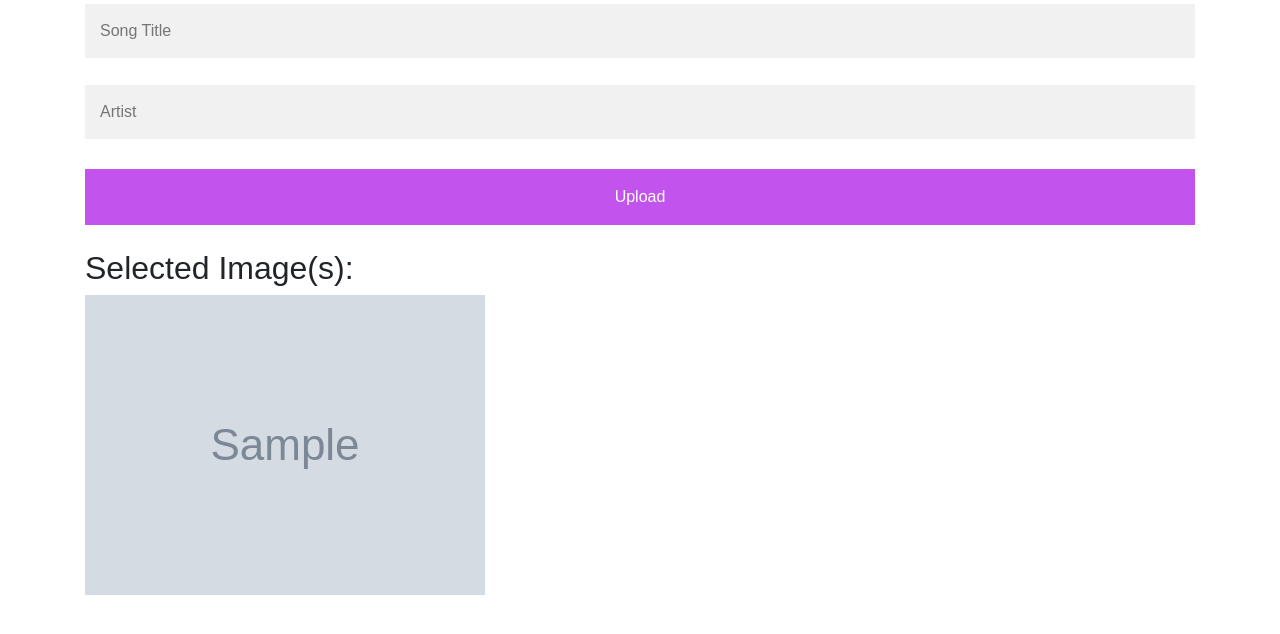
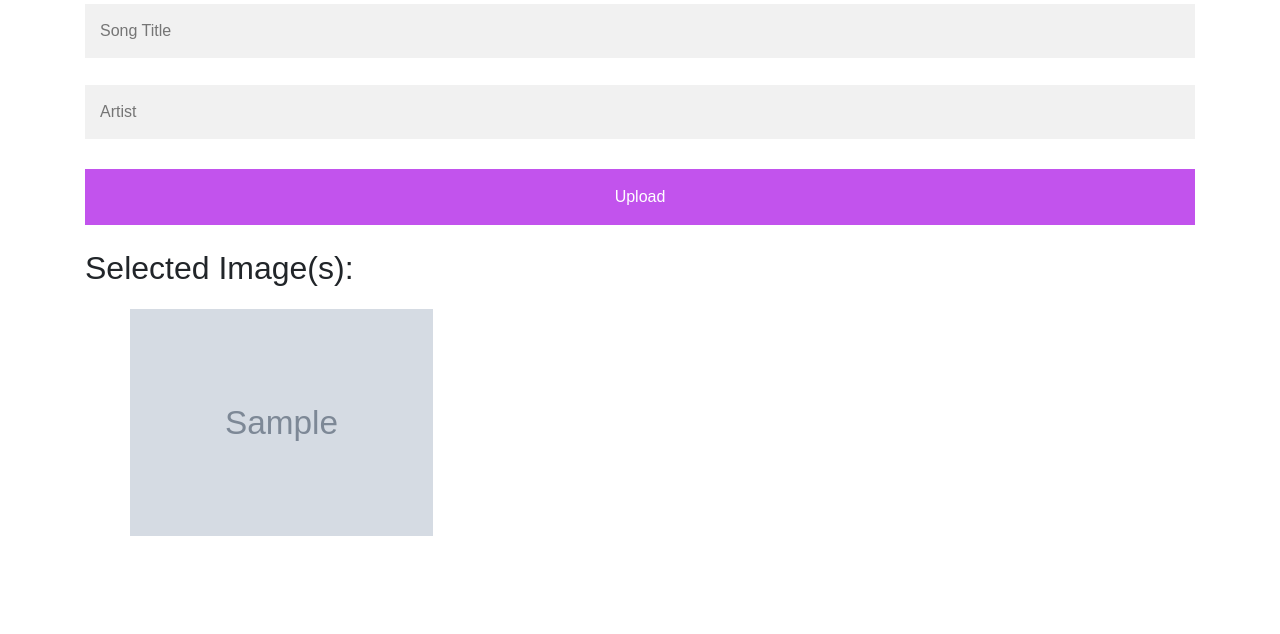
Before and after one commit to ryli123/finetuned, a Flask app: template templates/song.html in a window 1280 px wide. Shown: the part 153-787 px from the top of the page. Run offline with Flask 2, Linux system fonts and the light colour scheme; the template is opened without the code that fills it: most values are stand-ins (such as "Sample title", 1, 10 or a date in 2020); grey boxes marked "Sample" are stand-in pictures; some libraries are stand-ins or nearby versions.

Commit message:
more final touches

```diff
--- a/static/styles/index.css
+++ b/static/styles/index.css
@@ -134,3 +134,23 @@ img {
     height: 40px;
     margin: 0px;
 }
+
+.gallery {
+    width: 95%;
+    display: grid;
+    grid-template-columns: 32% 32% 32%;
+    grid-auto-rows: 250px;
+    margin: auto;
+    margin-top: 10px;
+}
+
+.image-block {
+    display: flex;
+    align-items: center;
+}
+
+.uploaded-image {
+    max-width: 90%;
+    max-height: 100%;
+    margin: auto;
+}
```
Also changed, not shown: static/edits/0_HVsKAWqrg6hwURsK_edited.jpg, static/edits/117822950_3136822449699421_3558437773790963072_n_edited.jpg, static/edits/118083410_1960188810779006_7298245862981857196_n_edited.jpg, static/edits/64823120_882142468807555_744604487104069632_o_edited.jpg.
